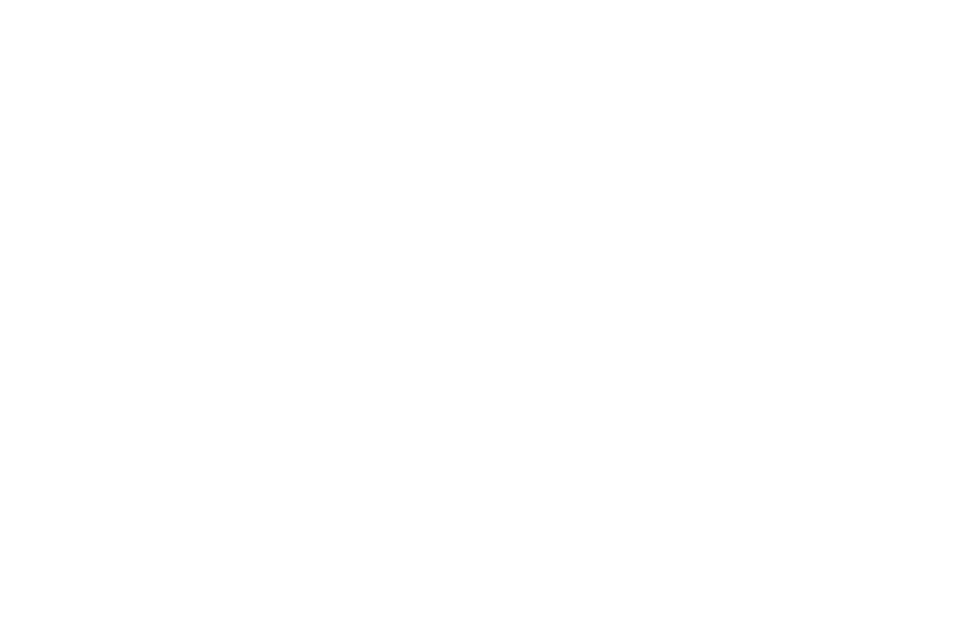
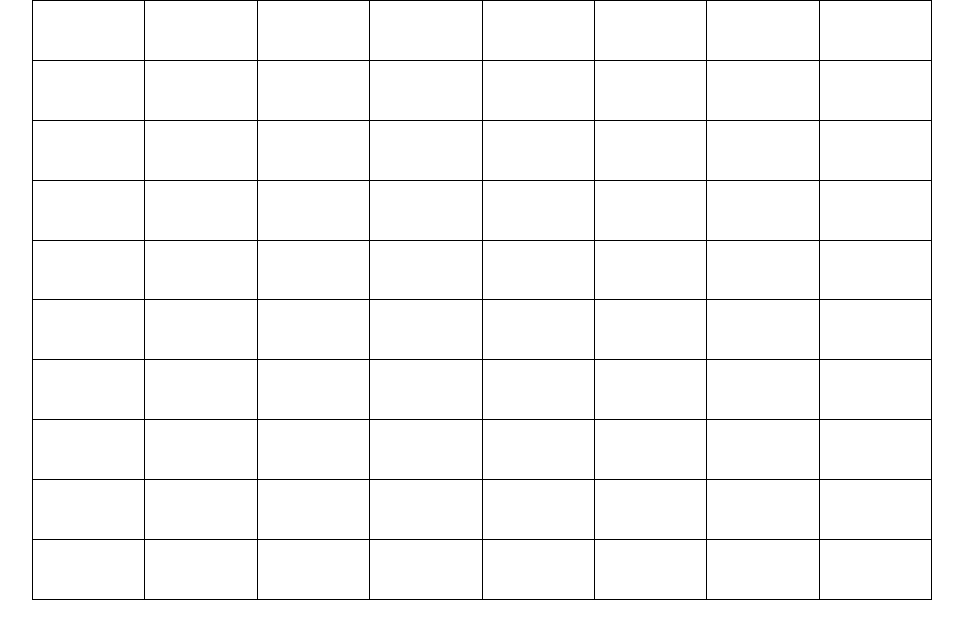
Before and after one commit to shahnazulislam/Table_Form_design, a plain HTML site: page index.html in a window 1280 px wide. Shown: the whole page, without its empty margins (158-1121 px from the left). Drawn offline with nearby package versions, Linux system fonts and the light colour scheme.

Commit message:
table frem

```diff
--- a/css/style.css
+++ b/css/style.css
@@ -0,0 +1,18 @@
+tbody,
+tfoot,
+tr,
+td,
+th {
+    border-color: inherit;
+    border-style: solid;
+    border-width: 1px;
+    text-align: center;
+}
+
+.table_frem {
+    height: 600px;
+    width: 900px;
+    border: 1px solid #000;
+    margin: 0 auto;
+
+}
--- a/index.html
+++ b/index.html
@@ -9,7 +9,108 @@
 </head>
 
 <body>
-
+    <table class="table_frem">
+        <tr>
+            <td></td>
+            <td></td>
+            <td></td>
+            <td></td>
+            <td></td>
+            <td></td>
+            <td></td>
+            <td></td>
+        </tr>
+        <tr>
+            <td></td>
+            <td></td>
+            <td></td>
+            <td></td>
+            <td></td>
+            <td></td>
+            <td></td>
+            <td></td>
+        </tr>
+        <tr>
+            <td></td>
+            <td></td>
+            <td></td>
+            <td></td>
+            <td></td>
+            <td></td>
+            <td></td>
+            <td></td>
+        </tr>
+        <tr>
+            <td></td>
+            <td></td>
+            <td></td>
+            <td></td>
+            <td></td>
+            <td></td>
+            <td></td>
+            <td></td>
+        </tr>
+        <tr>
+            <td></td>
+            <td></td>
+            <td></td>
+            <td></td>
+            <td></td>
+            <td></td>
+            <td></td>
+            <td></td>
+        </tr>
+        <tr>
+            <td></td>
+            <td></td>
+            <td></td>
+            <td></td>
+            <td></td>
+            <td></td>
+            <td></td>
+            <td></td>
+        </tr>
+        <tr>
+            <td></td>
+            <td></td>
+            <td></td>
+            <td></td>
+            <td></td>
+            <td></td>
+            <td></td>
+            <td></td>
+        </tr>
+        <tr>
+            <td></td>
+            <td></td>
+            <td></td>
+            <td></td>
+            <td></td>
+            <td></td>
+            <td></td>
+            <td></td>
+        </tr>
+        <tr>
+            <td></td>
+            <td></td>
+            <td></td>
+            <td></td>
+            <td></td>
+            <td></td>
+            <td></td>
+            <td></td>
+        </tr>
+        <tr>
+            <td></td>
+            <td></td>
+            <td></td>
+            <td></td>
+            <td></td>
+            <td></td>
+            <td></td>
+            <td></td>
+        </tr>
+    </table>
 
 
     <script src="https://cdn.jsdelivr.net/npm/bootstrap@5.0.2/dist/js/bootstrap.bundle.min.js" integrity="sha384-MrcW6ZMFYlzcLA8Nl+NtUVF0sA7MsXsP1UyJoMp4YLEuNSfAP+JcXn/tWtIaxVXM" crossorigin="anonymous"></script>
```
